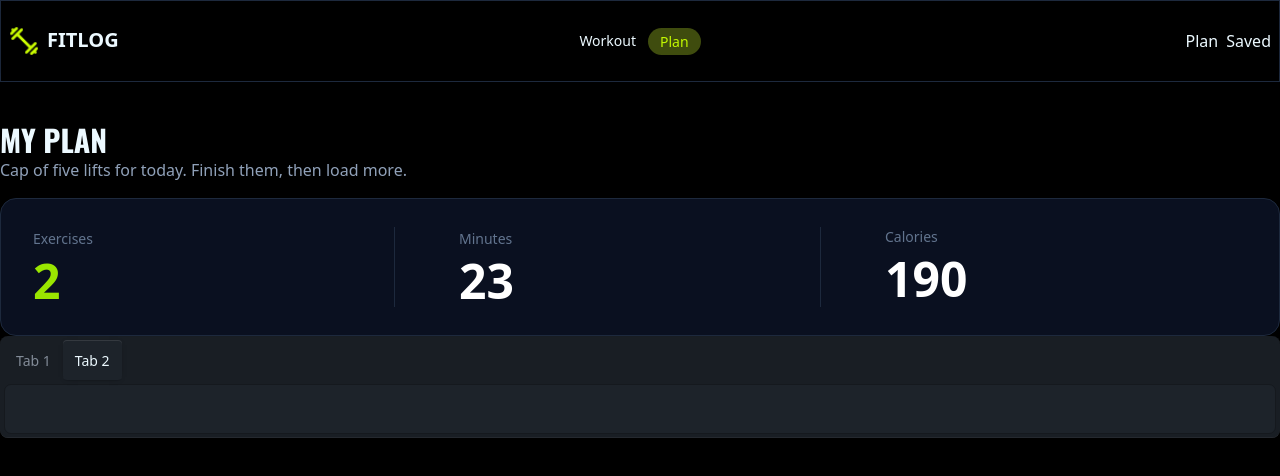
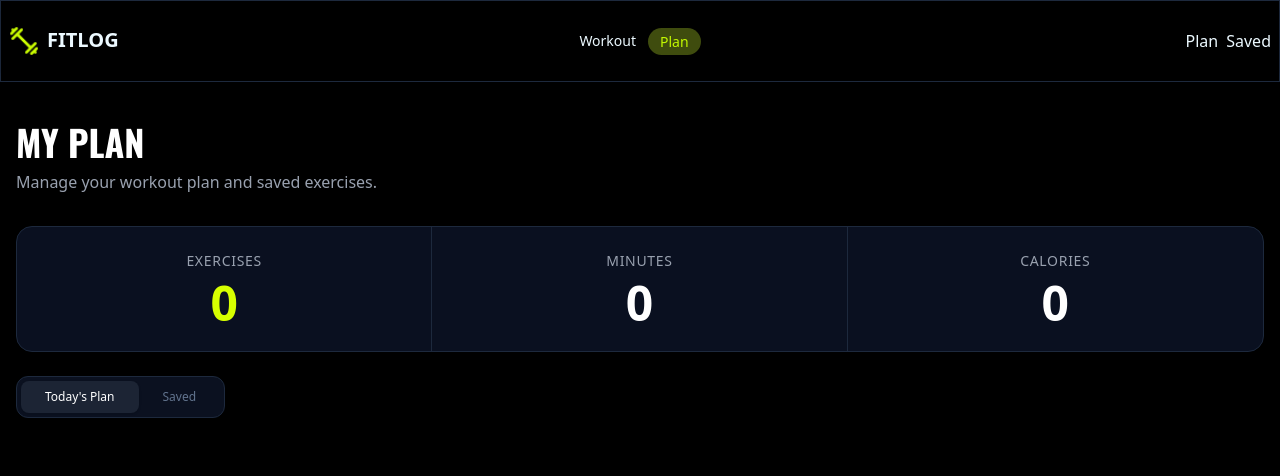
Before and after one commit to Pranto779/FITLOG, a Next.js app: page /plan in a window 1280 px wide. Shown: the top 476 px of the page. Built offline with nearby package versions, Linux system fonts and the light colour scheme.

Commit message:
add button

```diff
--- a/package.json
+++ b/package.json
@@ -12,7 +12,8 @@
     "next": "16.3.6",
     "react": "19.2.8",
     "react-dom": "19.2.8",
-    "react-icons": "^5.7.0"
+    "react-icons": "^5.7.0",
+    "react-toastify": "^11.1.0"
   },
   "devDependencies": {
     "@tailwindcss/postcss": "^4",
--- /dev/null
+++ b/src/Components/AddCard.tsx
@@ -0,0 +1,62 @@
+import { IExercise } from "@/app/IExercise";
+import Image from "next/image";
+import Link from "next/link";
+import React from "react";
+
+interface DataProps {
+  carddata: IExercise;
+  onRemove: (id: number) => void;
+}
+
+const AddCard = ({ carddata, onRemove }: DataProps) => {
+  return (
+    <div className="flex items-center gap-4 rounded-xl border border-slate-800 bg-[#111318] p-3 text-white">
+
+      <Image
+        src={carddata.image}
+        alt="image"
+        width={90}
+        height={90}
+        className="h-20 w-23 rounded-lg object-cover"
+      />
+
+      <div className="flex-1">
+
+        <h3 className="text-sm font-bold uppercase">
+          {carddata.name}
+        </h3>
+
+        <p className="text-xs text-slate-400">
+          {carddata.equipment}
+        </p>
+
+        <div className="mt-1 flex gap-3 text-xs text-slate-400">
+          <span>◷ {carddata.duration}</span>
+          <span>🔥 {carddata.caloriesBurned}</span>
+          <span>⭐ {carddata.rating}</span>
+        </div>
+
+      </div>
+
+      <Link href={`/${carddata.id}`}>
+        <button className="rounded-full border border-slate-700 px-4 py-2 text-xs">
+          View Details
+        </button>
+      </Link>
+
+      <button className="rounded-full bg-[#c2f800] px-4 py-2 text-xs font-semibold text-black">
+        ✓ Mark as Done
+      </button>
+
+      <button
+        onClick={() => onRemove(carddata.id)}
+        className="text-slate-500"
+      >
+        ×
+      </button>
+
+    </div>
+  );
+};
+
+export default AddCard;
--- /dev/null
+++ b/src/Components/saveplan.tsx
@@ -0,0 +1,105 @@
+"use client";
+
+import { IExercise } from "@/app/IExercise";
+import { AppContext } from "@/Context/DataContext";
+import Image from "next/image";
+import Link from "next/link";
+import React, { useContext } from "react";
+import { FaStar } from "react-icons/fa";
+import { IoClose, IoTimeOutline } from "react-icons/io5";
+import { MdLocalFireDepartment } from "react-icons/md";
+
+interface Saveprops {
+  savedata: IExercise;
+}
+
+const Saveplan = ({ savedata }: Saveprops) => {
+  const { setsave } = useContext(AppContext);
+
+  const handleRemove = () => {
+    setsave((prev) =>
+      prev.filter((item) => item.id !== savedata.id)
+    );
+  };
+
+  return (
+    <div className="w-full rounded-2xl border border-[#1A2234] bg-[#0B1220] px-5 py-4">
+      <div className="flex items-center justify-between">
+
+        {/* Left Side */}
+        <div className="flex items-center gap-4">
+
+          {/* Image */}
+          <div className="h-18 w-24 overflow-hidden rounded-lg bg-slate-700">
+            <Image
+              src={savedata.image}
+              alt={savedata.name}
+              width={96}
+              height={90}
+              className="h-20 w-25 object-cover"
+            />
+          </div>
+
+          {/* Content */}
+          <div>
+            <h3 className="text-sm font-extrabold uppercase tracking-wide text-white">
+              {savedata.name}
+            </h3>
+
+            <p className="mt-0.5 text-xs text-slate-500">
+              {savedata.equipment}
+            </p>
+
+            <div className="mt-2 flex items-center gap-4">
+
+              {/* Time */}
+              <div className="flex items-center gap-1 text-[11px] text-slate-400">
+                <IoTimeOutline />
+                <span>{savedata.duration}</span>
+              </div>
+
+              {/* Calories */}
+              <div className="flex items-center gap-1 text-[11px] text-lime-400">
+                <MdLocalFireDepartment />
+                <span>{savedata.caloriesBurned}</span>
+              </div>
+
+              {/* Rating */}
+              <div className="flex items-center gap-1 text-[11px] text-yellow-400">
+                <FaStar />
+                <span>{savedata.rating}</span>
+              </div>
+
+            </div>
+          </div>
+        </div>
+
+        {/* Right Side */}
+        <div className="flex items-center gap-4">
+
+        <Link href={`/${savedata.id}`}>
+          <button
+            type="button"
+            className="rounded-full border border-[#273248] px-5 py-2 text-xs font-medium text-white transition-all hover:bg-[#141c2d]"
+          >
+            View Details
+          </button>
+        </Link>
+
+          {/* Remove */}
+          <button
+            type="button"
+            onClick={handleRemove}
+            className="flex h-8 w-8 items-center justify-center text-slate-500 transition hover:text-red-400"
+          >
+            <IoClose size={18} />
+          </button>
+
+        </div>
+
+      </div>
+    </div>
+  );
+};
+
+export default Saveplan;
--- a/src/app/layout.tsx
+++ b/src/app/layout.tsx
@@ -3,6 +3,7 @@ import { Geist, Geist_Mono } from "next/font/google";
 import "./globals.css";
 import Navbar from "@/Components/Navbar";
 import DataContext from "@/Context/DataContext";
+import { ToastContainer } from "react-toastify";
 
 const geistSans = Geist({
   variable: "--font-geist-sans",
@@ -28,6 +29,7 @@ export default function RootLayout({ children }: LayoutProps<"/">) {
     >
       <body className="min-h-full flex flex-col bg-black">
         <DataContext>
+          <ToastContainer />
         <Navbar></Navbar>
         {children}
         </DataContext>
--- a/src/app/plan/page.tsx
+++ b/src/app/plan/page.tsx
@@ -1,52 +1,106 @@
+"use client";
+
+import { AppContext } from "@/Context/DataContext";
 import { Oswald } from "next/font/google";
-import TodaYcard from "./Today/page";
+import { useContext, useState } from "react";
 import Savepage from "./savec/page";
+import TodaYcard from "./today/page";
 
 const oswald = Oswald({
   subsets: ["latin"],
 });
 
 const Planpage = () => {
+  const [activeTab, setActiveTab] = useState("today");
+
+  const { add, save } = useContext(AppContext);
+
+  const currentExercises = activeTab === "today" ? add : save;
+
+  const totalExercise = currentExercises.length;
+
+  const totalMinutes = currentExercises.reduce(
+    (total, exercise) => total + exercise.duration,
+    0,
+  );
+
+  const totalCalories = currentExercises.reduce(
+    (total, exercise) => total + exercise.caloriesBurned,
+    0,
+  );
+
   return (
-    <div className="mx-auto container my-10">
-      <div className="my-4">
-        <h1 className={`text-3xl font-bold ${oswald.className}`}>MY PLAN</h1>
-        <p className="text-slate-400 text-md">
-          Cap of five lifts for today. Finish them, then load more.
+    <div className="container mx-auto my-10 px-4">
+      <div className="mb-8">
+        <h1 className={`${oswald.className} text-4xl font-bold text-white`}>
+          MY PLAN
+        </h1>
+
+        <p className="mt-2 text-gray-400">
+          Manage your workout plan and saved exercises.
         </p>
       </div>
-      <div className="grid grid-cols-3 overflow-hidden rounded-2xl border border-slate-800 bg-[#0A1020]">
-        <div className="flex items-center justify-between px-8 py-7">
-          <div>
-            <p className="text-sm text-slate-500">Exercises</p>
-            <h2 className="mt-2 text-5xl font-bold text-lime-400">2</h2>
-          </div>
 
-          <div className="h-20 w-px bg-slate-800"></div>
+      <div className="grid grid-cols-1 overflow-hidden rounded-2xl border border-slate-800 bg-[#0A1020] sm:grid-cols-3">
+        <div className="border-b border-slate-800 p-6 text-center sm:border-b-0 sm:border-r">
+          <p className="text-sm uppercase tracking-wider text-gray-400">
+            Exercises
+          </p>
+
+          <h2 className="mt-2 text-5xl font-bold text-[#D7FF00]">
+            {totalExercise}
+          </h2>
         </div>
 
-        <div className="flex items-center justify-between px-8 py-7">
-          <div>
-            <p className="text-sm text-slate-500">Minutes</p>
-            <h2 className="mt-2 text-5xl font-bold text-white">23</h2>
-          </div>
+        <div className="border-b border-slate-800 p-6 text-center sm:border-b-0 sm:border-r">
+          <p className="text-sm uppercase tracking-wider text-gray-400">
+            Minutes
+          </p>
 
-          <div className="h-20 w-px bg-slate-800"></div>
+          <h2 className="mt-2 text-5xl font-bold text-white">{totalMinutes}</h2>
         </div>
 
-        <div className="px-8 py-7">
-          <p className="text-sm text-slate-500">Calories</p>
-          <h2 className="mt-2 text-5xl font-bold text-white">190</h2>
+        <div className="p-6 text-center">
+          <p className="text-sm uppercase tracking-wider text-gray-400">
+            Calories
+          </p>
+
+          <h2 className="mt-2 text-5xl font-bold text-white">
+            {totalCalories}
+          </h2>
         </div>
       </div>
-      <div>
-<div className="tabs tabs-box">
-  <input type="radio" name="my_tabs_6" className="tab" aria-label="Tab 1" />
-  <div className="tab-content bg-base-100 border-base-300 p-6"><TodaYcard></TodaYcard></div>
 
-  <input type="radio" name="my_tabs_6" className="tab" aria-label="Tab 2" defaultChecked />
-  <div className="tab-content bg-base-100 border-base-300 p-6"><Savepage></Savepage></div>
-</div>
+      <div className="mt-6">
+        <div className="inline-flex rounded-xl border border-slate-800 bg-[#0B1120] p-1">
+          <button
+            onClick={() => setActiveTab("today")}
+            className={`rounded-lg px-6 py-2 text-xs transition-all duration-200 ${
+              activeTab === "today"
+                ? "bg-[#1C2434] text-white shadow-sm"
+                : "text-slate-500 hover:text-slate-300"
+            }`}
+          >
+            Today&apos;s Plan
+          </button>
+
+          <button
+            onClick={() => setActiveTab("saved")}
+            className={`rounded-lg px-6 py-2 text-xs transition-all duration-200 ${
+              activeTab === "saved"
+                ? "bg-[#1C2434] text-white shadow-sm"
+                : "text-slate-500 hover:text-slate-300"
+            }`}
+          >
+            Saved
+          </button>
+        </div>
+      </div>
+
+      <div className="mt-6">
+        {activeTab === "today" && <TodaYcard />}
+
+        {activeTab === "saved" && <Savepage />}
       </div>
     </div>
   );
--- a/src/app/plan/savec/page.tsx
+++ b/src/app/plan/savec/page.tsx
@@ -1,4 +1,5 @@
 "use client";
+import Saveplan from "@/Components/saveplan";
 import { AppContext } from "@/Context/DataContext";
 import React, { useContext } from "react";
 
@@ -6,16 +7,7 @@ const Savepage = () => {
   const { save } = useContext(AppContext);
   return (
     <div>
-      {save.map((sa, ind) => {
-        return (
-          <div key={ind}>
-            <h2>name:{sa.name} </h2>
-            <div>
-                <button></button>
-            </div>
-          </div>
-        );
-      })}
+      {save.map((sa, ind) =><Saveplan key={ind} savedata={sa}></Saveplan> )}
     </div>
   );
 };
--- a/src/app/plan/today/page.tsx
+++ b/src/app/plan/today/page.tsx
@@ -1,20 +1,25 @@
 "use client";
 
+import AddCard from "@/Components/AddCard";
 import { AppContext } from "@/Context/DataContext";
 import React, { useContext } from "react";
 
 const TodaYcard = () => {
-  const {add} = useContext(AppContext);
+  const { add, setadd } = useContext(AppContext);
+
+  const handleRemove = (id: number) => {
+    setadd((prev) => prev.filter((item) => item.id !== id));
+  };
 
   return (
     <div>
-    {
-        add.map((ad,ind)=>{
-            return <div key={ind}>
-<h2>name:{ad.name} </h2>
-            </div>
-        })
-    }
+      {add.map((ad, ind) => (
+        <AddCard
+          key={ind}
+          carddata={ad}
+          onRemove={handleRemove}
+        />
+      ))}
     </div>
   );
 };
```
Also changed, not shown: src/Components/Button.tsx (+43 -6 lines), 1 other file (tests, documents, lock files or other folders).
